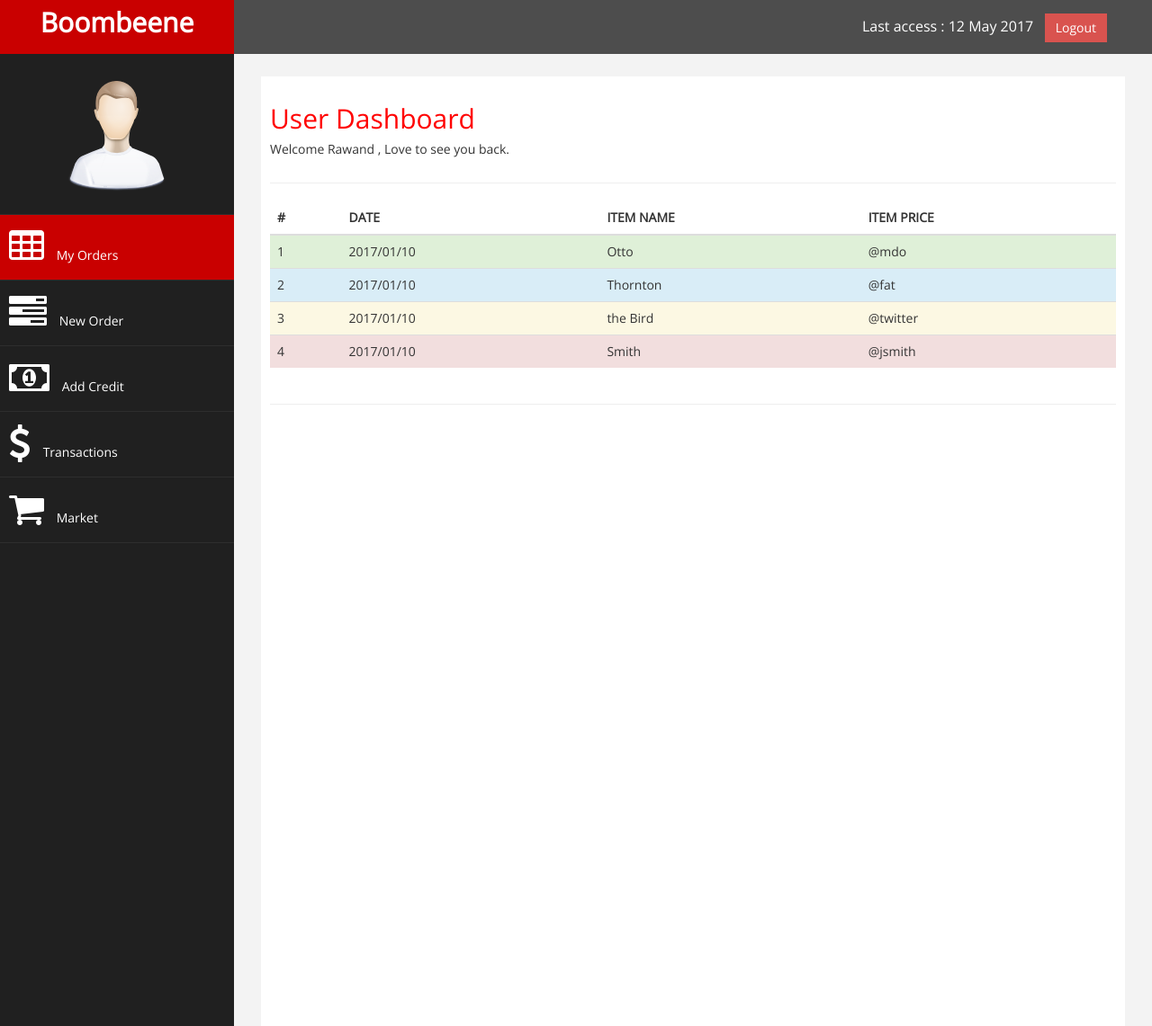
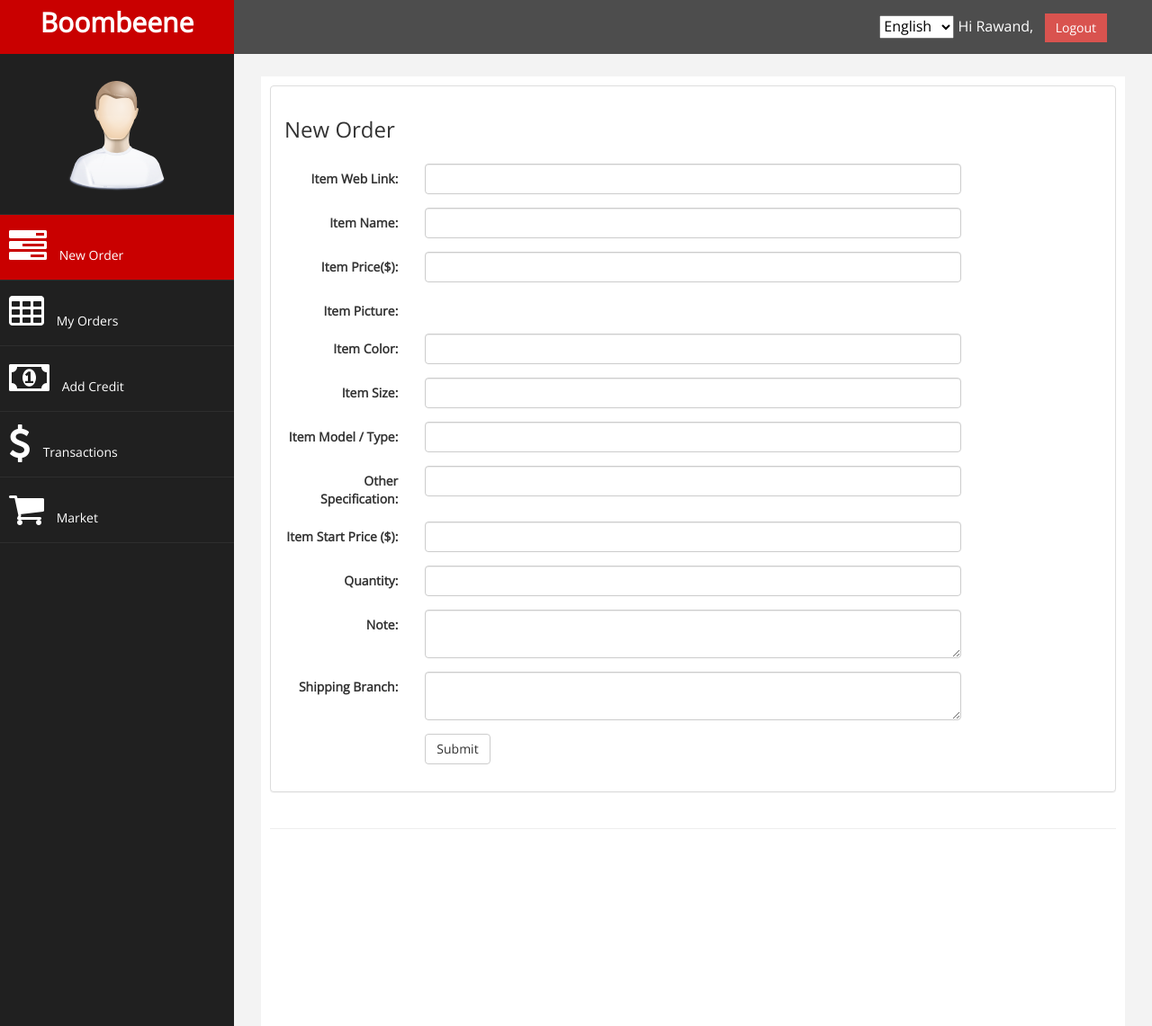
Before and after one commit to genuinescope/boombeene, a CodeIgniter app: page /boombeene/my_account/new_order in a window 1280 px wide. Shown: the top 1141 px of the page at 90% size. Run offline with CodeIgniter, Linux system fonts and the light colour scheme.

Commit message:
initial state

```diff
--- a/application/config/autoload.php
+++ b/application/config/autoload.php
@@ -64,7 +64,7 @@ $autoload['libraries'] = array('database', 'session', 'xmlrpc');
 |	$autoload['helper'] = array('url', 'file');
 */
 
-$autoload['helper'] = array('url', 'file');
+$autoload['helper'] = array('url', 'file','form');
 
 
 /*
--- a/application/controllers/login.php
+++ b/application/controllers/login.php
@@ -20,7 +20,7 @@ class Login extends CI_Controller {
     public function check_login() {
         $checkuser = $this->model_login->check_user($this->input->post("username"), $this->input->post("password"));
         if ($checkuser == "1") {
-            redirect($this->config->item("base_url") . "my_account/order/neworder");
+            redirect($this->config->item("base_url") . "my_account/new_order");
         }
         if ($checkuser == "0") {
             $this->session->set_flashdata('msg', $this->lang->line('invalid_user_login'));
--- a/application/controllers/my_account/new_order.php
+++ b/application/controllers/my_account/new_order.php
@@ -1,13 +1,14 @@
 <?php
+
 /*
   Author: Daniel Gutierrez
   Date: 9/23/12
   Version: 1.0
  */
 
-class New_Order extends CI_Controller{
+class New_Order extends CI_Controller {
 
-	function __construct(){
+    function __construct() {
         parent::__construct();
 //
 //		$this->load->module("users");
@@ -15,12 +16,57 @@ class New_Order extends CI_Controller{
 //		if(!$this->users->_is_admin()){
 //			show_404();
 //		}
-
     }
 
-	function index(){
+    function index() {
         //$data['main_content'] = 'dashboard';
-		$this->load->view('myaccount/dashboard');
+        $this->load->view('myaccount/new_order');
+    }
+
+    function loadData() {
+        $linkURL = $this->input->post('linkURL');
+        $urlType = $this->input->post('urlType');
+
+        if ($urlType == "ebay") {
+            $this->readEbayData($linkURL);
+        }
+    }
+
+    function readEbayData($url) {
+        $ch = curl_init();
+        $timeout = 20;
+        curl_setopt($ch, CURLOPT_URL, $url);
+        curl_setopt($ch, CURLOPT_RETURNTRANSFER, 1);
+        curl_setopt($ch, CURLOPT_CONNECTTIMEOUT, $timeout);
+        $html = curl_exec($ch);
+        curl_close($ch);
+
+# Create a DOM parser object
+        $dom = new DOMDocument();
+
+# Parse the HTML from Google.
+# The @ before the method call suppresses any warnings that
+# loadHTML might throw because of invalid HTML in the page.
+        @$dom->loadHTML($html);
+//echo $html;
+
+        $ebayArr = array();
+        $title_element = $dom->getElementById("itemTitle");
+        $ebayTitle = trim(str_replace("Details about", " ", strip_tags($title_element->nodeValue)));
+        $ebay_price = $dom->getElementById("prcIsum")->getAttribute("content");
+        $ebay_image = $dom->getElementById("icImg")->getAttribute("src");
+        $ebayArr["title"] = $ebayTitle;
+        $ebayArr["price"] = $ebay_price;
+        $ebayArr["img"] = $ebay_image;
+
+        print_r($ebayArr);
+
+# Iterate over all the <a> tags
+//        foreach ($dom->getElementsByTagName('a') as $link) {
+//            # Show the <a href>
+//            echo $link->getAttribute('href');
+//            echo "<br />";
+//        }
     }
 
 }
--- /dev/null
+++ b/application/language/arabic/common_lang.php
@@ -0,0 +1,2 @@
+<?php
+$lang['invalid_user_login'] = '<div class="alert alert-danger"> Invalid Login </div>';
--- /dev/null
+++ b/application/language/kurdish/common_lang.php
@@ -0,0 +1,2 @@
+<?php
+$lang['invalid_user_login'] = '<div class="alert alert-danger"> Invalid Login </div>';
--- a/application/views/login.php
+++ b/application/views/login.php
@@ -21,13 +21,13 @@ $this->load->view('header');
                     </div>
                     <div class="form-group">
                         <label class="control-label col-sm-2" for="email">Email:</label>
-                        <div class="col-sm-10">
+                        <div class="col-sm-7">
                             <input type="text" class="form-control" id="email" placeholder="Enter email" name='username'>
                         </div>
                     </div>
                     <div class="form-group">
                         <label class="control-label col-sm-2" for="pwd">Password:</label>
-                        <div class="col-sm-10">
+                        <div class="col-sm-7">
                             <input type="password" class="form-control" id="pwd" placeholder="Enter password" name='password'>
                         </div>
                     </div>
--- a/application/views/myaccount/dashboard.php
+++ /dev/null
@@ -1,69 +0,0 @@
-<?php
-$this->load->view('myaccount/header');
-?>
-
-<!-- /. NAV SIDE  -->
-<div id="page-wrapper" >
-    <div id="page-inner">
-        <div class="row">
-            <div class="col-md-12">
-                <h2>User Dashboard</h2>
-                <h5>Welcome Rawand , Love to see you back. </h5>
-            </div>
-        </div>
-        <!-- /. ROW  -->
-        <hr />
-        <div class="row">
-            <div class="col-md-12 col-sm-6 col-xs-6">
-                <div class="table-responsive">
-                                <table class="table">
-                                    <thead>
-                                        <tr>
-                                            <th>#</th>
-                                            <th>DATE</th>
-                                            <th>ITEM NAME</th>
-                                            <th>ITEM PRICE</th>
-                                        </tr>
-                                    </thead>
-                                    <tbody>
-                                        <tr class="success">
-                                            <td>1</td>
-                                            <td>2017/01/10</td>
-                                            <td>Otto</td>
-                                            <td>@mdo</td>
-                                        </tr>
-                                        <tr class="info">
-                                            <td>2</td>
-                                            <td>2017/01/10</td>
-                                            <td>Thornton</td>
-                                            <td>@fat</td>
-                                        </tr>
-                                        <tr class="warning">
-                                            <td>3</td>
-                                            <td>2017/01/10</td>
-                                            <td>the Bird</td>
-                                            <td>@twitter</td>
-                                        </tr>
-                                        <tr class="danger">
-                                            <td>4</td>
-                                            <td>2017/01/10</td>
-                                            <td>Smith</td>
-                                            <td>@jsmith</td>
-                                        </tr>
-                                    </tbody>
-                                </table>
-                            </div>
-            </div>
-
-        </div>
-        <!-- /. ROW  -->
-        <hr />
-
-        <!-- /. ROW  -->
-    </div>
-    <!-- /. PAGE INNER  -->
-</div>
-<!-- /. PAGE WRAPPER  -->
-<?php
-$this->load->view('myaccount/footer');
-?>
--- a/application/views/myaccount/header.php
+++ b/application/views/myaccount/header.php
@@ -26,11 +26,21 @@
                         <span class="icon-bar"></span>
                     </button>
                     <a class="navbar-brand" href="<?php echo $this->config->item("base_url"); ?>my_account/new_order">Boombeene</a>
+
                 </div>
                 <div style="color: white;
                      padding: 15px 50px 5px 50px;
                      float: right;
-                     font-size: 16px;"> Last access : 12 May 2017 &nbsp; <a href="<?php echo $this->config->item("base_url"); ?>login" class="btn btn-danger square-btn-adjust">Logout</a> </div>
+                     font-size: 16px;">
+                    <select class="drop-down drop-down-in" style="color:#000">
+                                <option value="1">English</option>
+                                <option value="2">French</option>
+                                <option value="3">German</option>
+                            </select> Hi Rawand, &nbsp; <a href="<?php echo $this->config->item("base_url"); ?>login" class="btn btn-danger square-btn-adjust">Logout</a>
+
+
+                </div>
+
             </nav>
             <!-- /. NAV TOP  -->
             <nav class="navbar-default navbar-side" role="navigation">
@@ -40,13 +50,13 @@
                             <img src="<?php echo $this->config->item("base_url"); ?>images/find_user.png" class="user-image img-responsive"/>
                         </li>
 
-
                         <li>
-                            <a class="active-menu"  href="<?php echo $this->config->item("base_url"); ?>admin"><i class="fa fa-table fa-3x"></i> My Orders</a>
+                            <a class="active-menu" href="ui.html"><i class="fa fa-tasks fa-3x"></i> New Order</a>
                         </li>
                         <li>
-                            <a  href="ui.html"><i class="fa fa-tasks fa-3x"></i> New Order</a>
+                            <a   href="<?php echo $this->config->item("base_url"); ?>admin"><i class="fa fa-table fa-3x"></i> My Orders</a>
                         </li>
+
                         <li>
                             <a  href="tab-panel.html"><i class="fa fa-money fa-3x"></i> Add Credit</a>
                         </li>
--- /dev/null
+++ b/application/views/myaccount/new_order.php
@@ -0,0 +1,156 @@
+<?php
+$this->load->view('myaccount/header');
+?>
+
+<!-- /. NAV SIDE  -->
+<div id="page-wrapper" >
+    <div id="page-inner">
+        <!--        <div class="row">
+                    <div class="col-md-12">
+                        <h2>User Dashboard</h2>
+                        <h5>Welcome Rawand , Love to see you back. </h5>
+                    </div>
+                </div>              -->
+        <!-- /. ROW  -->
+        <!--<hr />-->
+        <div class="row">
+            <div class="col-md-12">
+                <div class="panel panel-default">
+
+                    <div class="panel-body">
+                        <div class="row">
+                            <div class="col-md-12">
+                                <h3>New Order</h3>
+                                <form class="form-horizontal" method="POST" action="<?php echo $this->config->item("base_url"); ?>login/check_login">
+                                    <div class="form-group">
+
+                                        <?php
+                                        if ($this->session->flashdata('msg') != "") {
+                                            echo $this->session->flashdata('msg');
+                                        }
+                                        ?>
+
+                                    </div>
+                                    <div class="form-group">
+                                        <label class="control-label col-sm-2" for="email">Item Web Link:</label>
+                                        <div class="col-sm-8">
+                                            <input type="text" class="form-control" id="weblink"  name='weblink' onblur="extractURLData(this.value)">
+                                            <span id="loading" style="display:none;">Loading <img src="<?php echo $this->config->item("base_url"); ?>images/loading.gif" height="50" ></span>
+                                        </div>
+                                    </div>
+                                    <div class="form-group">
+                                        <label class="control-label col-sm-2" for="pwd">Item Name:</label>
+                                        <div class="col-sm-8">
+                                            <input type="text" class="form-control" id="itemName"  name='itemName'>
+                                        </div>
+                                    </div>
+                                     <div class="form-group">
+                                        <label class="control-label col-sm-2" for="pwd">Item Price($):</label>
+                                        <div class="col-sm-8">
+                                            <input type="text" class="form-control" id="itemPrice"  name='itemPrice'>
+                                        </div>
+                                    </div>
+                                     <div class="form-group">
+                                        <label class="control-label col-sm-2" for="pwd">Item Picture:</label>
+                                        <div class="col-sm-8" id="itemImg">
+
+                                        </div>
+                                    </div>
+                                    <div class="form-group">
+                                        <label class="control-label col-sm-2" for="pwd">Item Color:</label>
+                                        <div class="col-sm-8">
+                                            <input type="text" class="form-control" id="pwd"  name='password'>
+                                        </div>
+                                    </div>
+                                    <div class="form-group">
+                                        <label class="control-label col-sm-2" for="pwd">Item Size:</label>
+                                        <div class="col-sm-8">
+                                            <input type="text" class="form-control" id="pwd"  name='password'>
+                                        </div>
+                                    </div>
+                                    <div class="form-group">
+                                        <label class="control-label col-sm-2" for="pwd">Item Model / Type:</label>
+                                        <div class="col-sm-8">
+                                            <input type="text" class="form-control" id="pwd"  name='password'>
+                                        </div>
+                                    </div>
+                                    <div class="form-group">
+                                        <label class="control-label col-sm-2" for="pwd">Other Specification:</label>
+                                        <div class="col-sm-8">
+                                            <input type="text" class="form-control" id="pwd"  name='password'>
+                                        </div>
+                                    </div>
+                                    <div class="form-group">
+                                        <label class="control-label col-sm-2" for="pwd">Item Start Price ($):</label>
+                                        <div class="col-sm-8">
+                                            <input type="text" class="form-control" id="pwd"  name='password'>
+                                        </div>
+                                    </div>
+                                    <div class="form-group">
+                                        <label class="control-label col-sm-2" for="pwd">Quantity:</label>
+                                        <div class="col-sm-8">
+                                            <input type="text" class="form-control" id="pwd"  name='password'>
+                                        </div>
+                                    </div>
+                                    <div class="form-group">
+                                        <label class="control-label col-sm-2" for="pwd">Note:</label>
+                                        <div class="col-sm-8">
+                                            <textarea type="text" class="form-control" id="pwd"  name='password'></textarea>
+                                        </div>
+                                    </div>
+                                    <div class="form-group">
+                                        <label class="control-label col-sm-2" for="pwd">Shipping Branch:</label>
+                                        <div class="col-sm-8">
+                                            <textarea type="text" class="form-control" id="pwd"  name='password'></textarea>
+                                        </div>
+                                    </div>
+                                    <div class="form-group">
+                                        <div class="col-sm-offset-2 col-sm-10">
+                                            <input type="submit" class="btn btn-default" value="Submit" />
+                                        </div>
+                                    </div>
+                                </form>
+                            </div>
+                        </div>
+                    </div>
+                </div>
+            </div>
+
+        </div>
+        <!-- /. ROW  -->
+        <hr />
+
+        <!-- /. ROW  -->
+    </div>
+    <!-- /. PAGE INNER  -->
+</div>
+<script>
+    function extractURLData(linkURL) {
+        var urlType = "";
+        $("#loading").css("display", "none");
+        //if this is an ebay product link
+        if (linkURL.indexOf("http://www.ebay.com/itm/") >= 0) {
+            urlType = "ebay";
+            $("#loading").css("display", "block");
+            $.ajax({
+                method: "POST",
+                data: {linkURL: linkURL, urlType: urlType},
+                url: "<?php echo $this->config->item("base_url"); ?>my_account/new_order/loadData"
+
+            }).done(function(msg) {
+                console.log(msg);
+
+
+               // console.log(obj);
+//                $("#loading").css("display", "none");
+//                $("#itemName").val(msg["title"]);
+//                $("#itemPrice").val(msg["price"]);
+//                $("#itemImg").html("<img src='"+msg["img"]+"'>");
+            });
+        }
+    }
+</script>
+<!-- /. PAGE WRAPPER  -->
+<?php
+$this->load->view('myaccount/footer');
+?>
```
Lines whose indentation alone changed are shown as unchanged.
